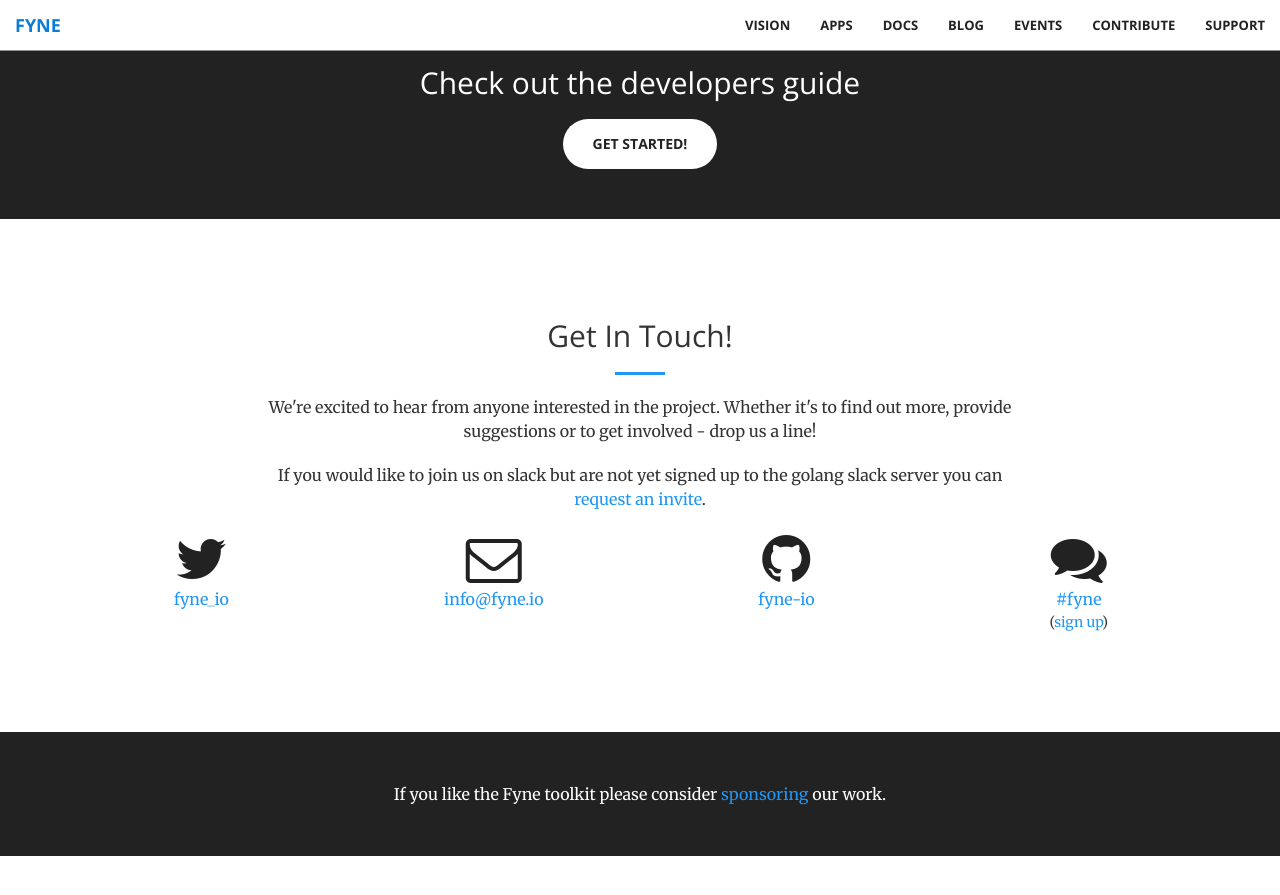
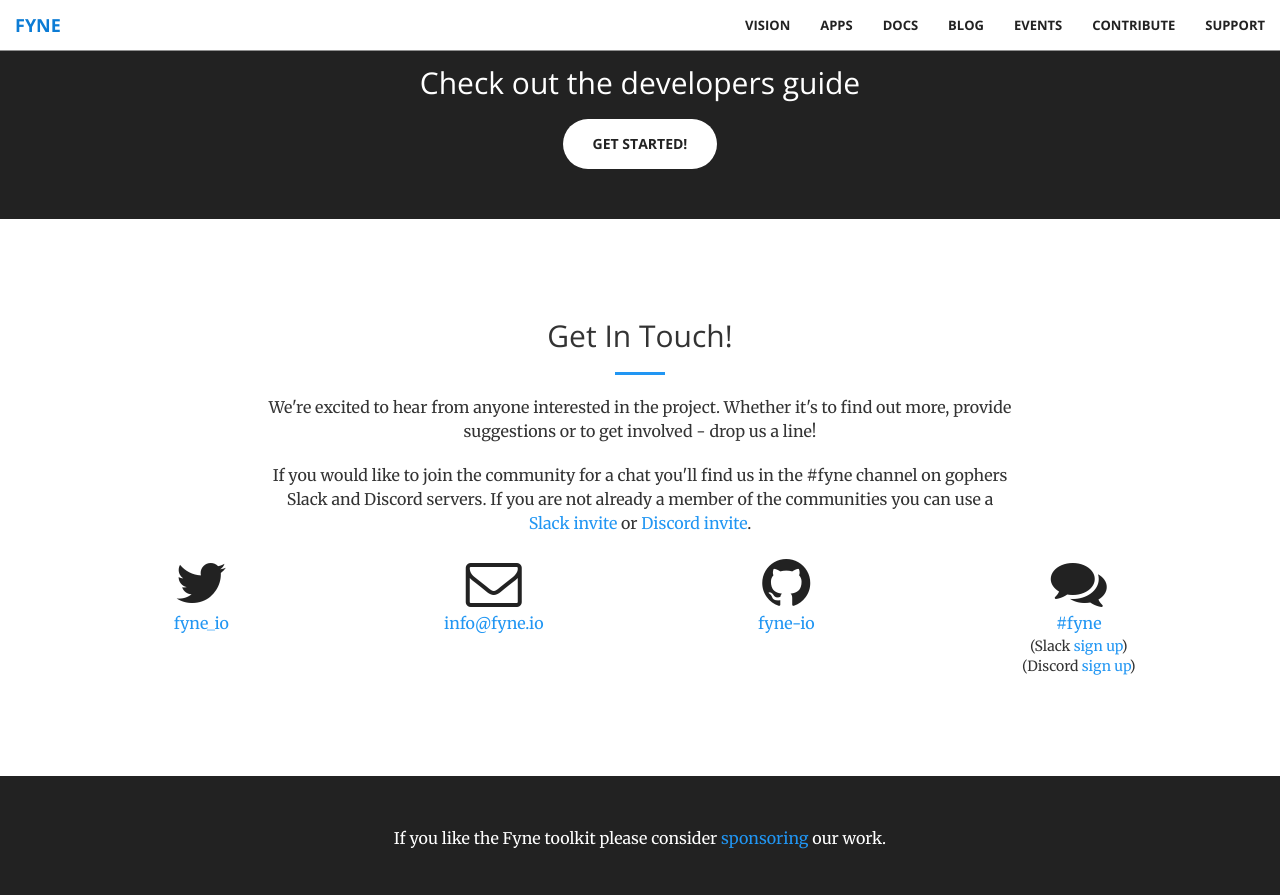
Before and after one commit to fyne-io/fyne-io.github.io, a Jekyll site: the page built from sponsor/success.md, in a window 1280 px wide and 900 px high, scrolled down 728 px. Shown: the top 895 px of the window. Built offline with Jekyll 4.4.1, drawn with Linux system fonts in a browser that asks for light colours; before the commit the page ends 1584 px from its top, so only the background shows below that.

Commit message:
Add discord link to Contact

```diff
--- a/_includes/contact.html
+++ b/_includes/contact.html
@@ -7,9 +7,11 @@
                 <p>We're excited to hear from anyone interested in the project.
                   Whether it's to find out more, provide suggestions or to
                   get involved - drop us a line!</p>
-		<p>If you would like to join us on slack but are not yet signed
-		  up to the golang slack server you can
-		  <a href="https://invite.slack.golangbridge.org/">request an invite</a>.
+                <p>If you would like to join the community for a chat you'll find us in the
+                  #fyne channel on gophers Slack and Discord servers.
+                  If you are not already a member of the communities you can use a
+				  <a href="https://invite.slack.golangbridge.org/" target="_blank">Slack invite</a> or
+                  <a href="https://discord.gg/wPywEh4pzv" target="_blank">Discord invite</a>.</p>
             </div>
         <div class="col-lg-3 text-center">
             <a href="https://twitter.com/{{ site.twitter_username }}" target="_blank">
@@ -34,7 +36,9 @@
             <i class="fa fa-comments fa-3x wow bounceIn" data-wow-delay=".1s"></i>
                 <p>#{{ site.slack_channel }}</p>
             </a>
-	    <div style="margin-top:-14pt">(<a href="https://invite.slack.golangbridge.org/" target="_blank">sign up</a>)</div>
+	    <div style="margin-top:-14pt">
+                (Slack <a href="https://invite.slack.golangbridge.org/" target="_blank">sign up</a>)<br />
+                (Discord <a href="https://discord.gg/wPywEh4pzv" target="_blank">sign up</a>)</div>
         </div>
 
     </div>
```
